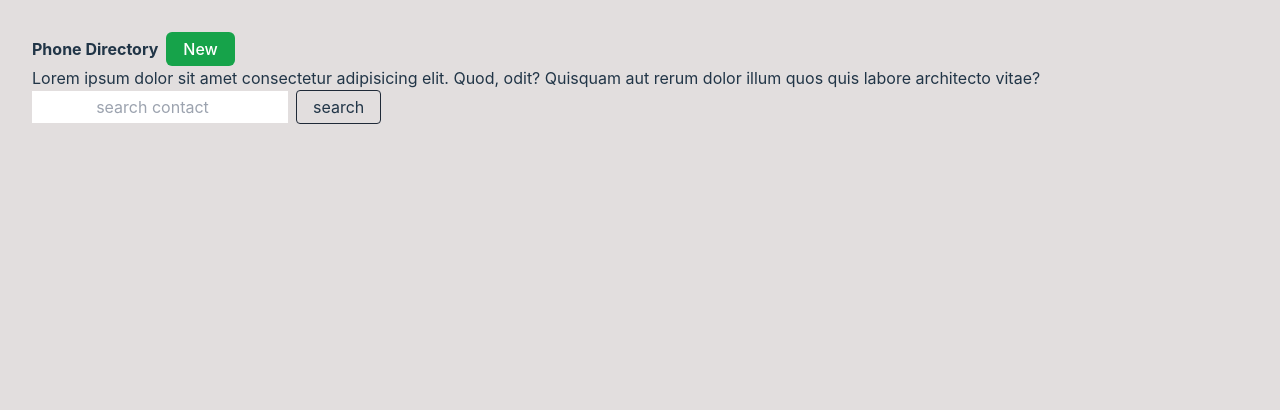
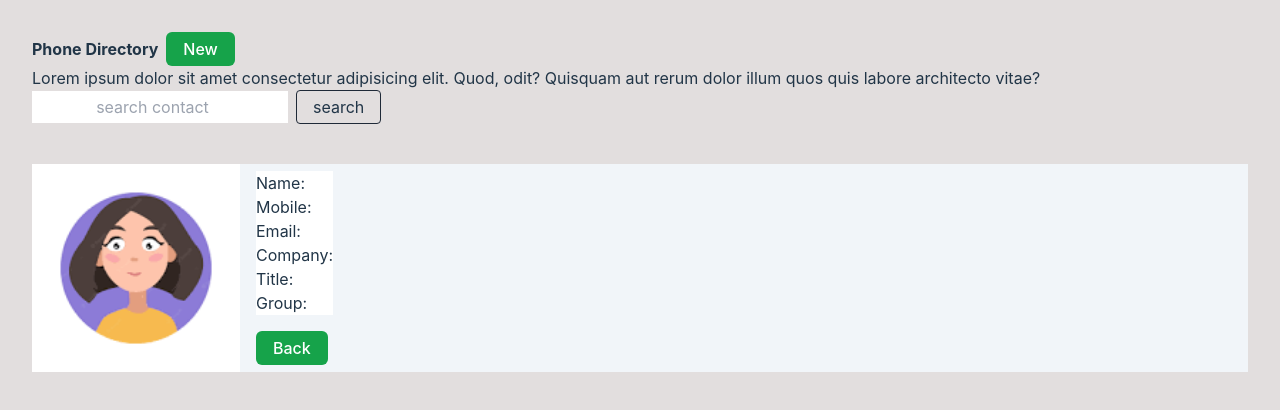
Before and after one commit to adexterity/Contact-App-vue, a Vue app: page / in a window 1280 px wide. Shown: the top 410 px of the page. Built offline with nearby package versions, Linux system fonts and the light colour scheme.

Commit message:
added contactDetails component

```diff
--- a/package.json
+++ b/package.json
@@ -11,7 +11,8 @@
   "dependencies": {
     "@fortawesome/fontawesome-svg-core": "^6.4.0",
     "@fortawesome/free-regular-svg-icons": "^6.4.0",
-    "vue": "^3.2.47"
+    "vue": "^3.2.47",
+    "vue-router": "^4.2.2"
   },
   "devDependencies": {
     "@vitejs/plugin-vue": "^4.1.0",
--- a/src/App.vue
+++ b/src/App.vue
@@ -3,6 +3,7 @@ import { reactive,ref } from "vue";
 import Home from "./components/home.vue";
 import Form from "./components/Form.vue";
 import ContactList from "./components/ContactList.vue";
+import ContactDetails from "./components/ContactDetails.vue";
 
 const state= reactive({
 
@@ -33,6 +34,9 @@ const addContact = (data) => {
     <div>
       <ContactList :contacts="state.contacts" />
     </div>
+    <div>
+      <ContactDetails />
+    </div>
   </div>
 </template>
 
--- /dev/null
+++ b/src/components/ContactDetails.vue
@@ -0,0 +1,27 @@
+<script setup>
+
+</script>
+<template>
+
+   <div class="container bg-slate-100 flex items-center gap-4" >
+    <div class="w-52">
+        <img src="../assets/avatars/download.png" alt="avatar" class="w-full"/>
+    </div>
+    <div class="flex flex-col ">
+        <div class="bg-white mb-4">
+            <p class="w-full">Name:</p>
+            <p class="w-full">Mobile:</p>
+            <p class="w-full">Email:</p>
+            <p class="w-full">Company:</p>
+            <p class="w-full">Title:</p>
+            <p class="w-full">Group:</p>
+        </div>
+        <div>
+
+
+            <button class="btn btn-rounded">Back</button>
+        </div>
+    </div>
+   </div>
+</template>
+<style></style>
--- a/src/components/ContactItem.vue
+++ b/src/components/ContactItem.vue
@@ -22,9 +22,9 @@ export default {
         </div>
 
         <div class="ml-2">
-            <span class="block bg-yellow-400 text-center px-1 mb-1"><i class="fa-solid fa-eye"></i></span>
-            <span class="block bg-blue-500 text-center px-1"><i class="fa-solid fa-pen-to-square text-white"></i></span>
-            <span class="block bg-red-500 text-center px-1 mt-1"><i class="fa-solid fa-trash text-white"></i></span>
+            <span class="block bg-yellow-400 text-center px-1 mb-1 cursor-pointer"><i class="fa-solid fa-eye " @click="console.log('show ContactDetails component')"></i></span>
+            <span class="block bg-blue-500 text-center px-1 cursor-pointer"><i class="fa-solid fa-pen-to-square text-white "></i></span>
+            <span class="block bg-red-500 text-center px-1 mt-1 cursor-pointer"><i class="fa-solid fa-trash text-white "></i></span>
         </div>
 
 </template>
--- a/src/main.js
+++ b/src/main.js
@@ -1,4 +1,5 @@
 import { createApp } from "vue";
+import ContactDetails from "./components/ContactDetails.vue";
 import "./index.css";
 
 import App from "./App.vue";
```
Also changed, not shown: 1 other file (tests, documents, lock files or other folders).
